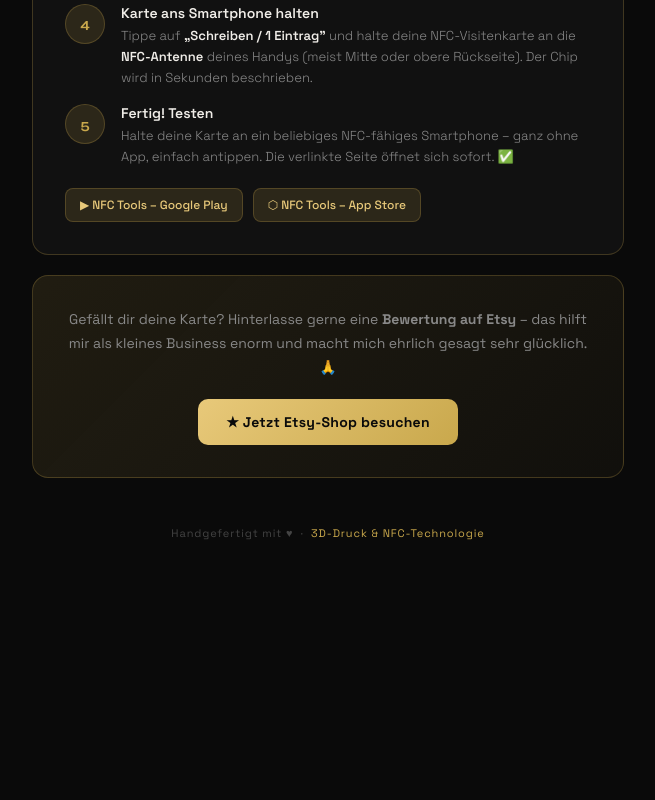
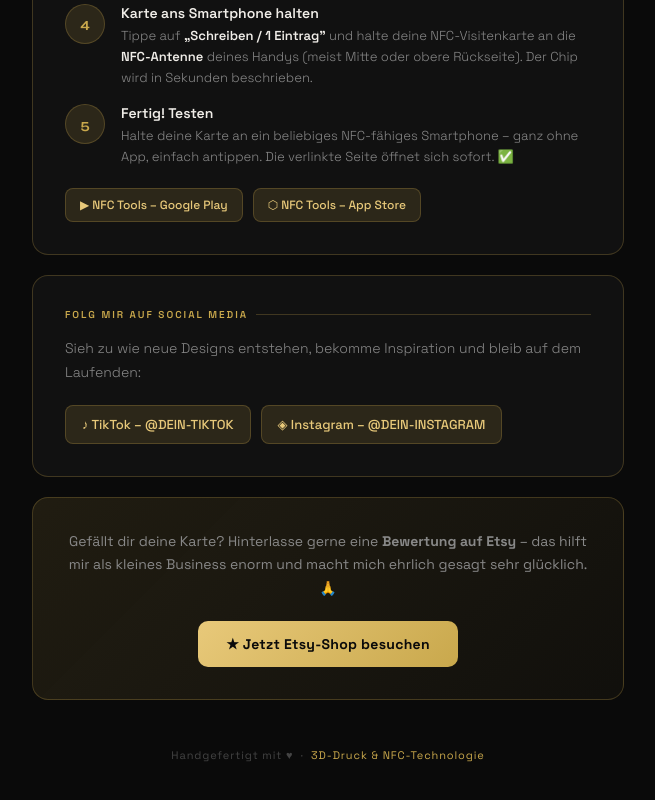
Before and after one commit to Ninsida/nfc-karte, a plain HTML site: page index.html in a window 1280 px wide. Shown: the part 1221-2021 px from the top of the page, without its empty margins (312-967 px from the left). Before the commit the page ends 1841 px from the top, so only its background shows below. Drawn offline with Linux system fonts and the light colour scheme.

Commit message:
index.html

```diff
--- a/index.html
+++ b/index.html
@@ -410,6 +410,22 @@
       </div>
     </div>
 
+    <!-- SOCIAL MEDIA -->
+    <div class="card">
+      <div class="card-label">Folg mir auf Social Media</div>
+      <p style="font-size:14px; color:var(--muted); margin-bottom:20px; line-height:1.7;">
+      Sieh zu wie neue Designs entstehen, bekomme Inspiration und bleib auf dem Laufenden:
+      </p>
+    <div class="app-row">
+    <a class="app-badge" href="https://www.tiktok.com/@DEIN-TIKTOK" target="_blank" style="font-size:13px; padding:10px 16px;">
+      ♪ TikTok – @DEIN-TIKTOK
+    </a>
+    <a class="app-badge" href="https://www.instagram.com/DEIN-INSTAGRAM" target="_blank" style="font-size:13px; padding:10px 16px;">
+      ◈ Instagram – @DEIN-INSTAGRAM
+    </a>
+    </div>
+    </div>
+
     <!-- CTA -->
     <div class="cta-card">
       <p>Gefällt dir deine Karte? Hinterlasse gerne eine <strong>Bewertung auf Etsy</strong> –
```
